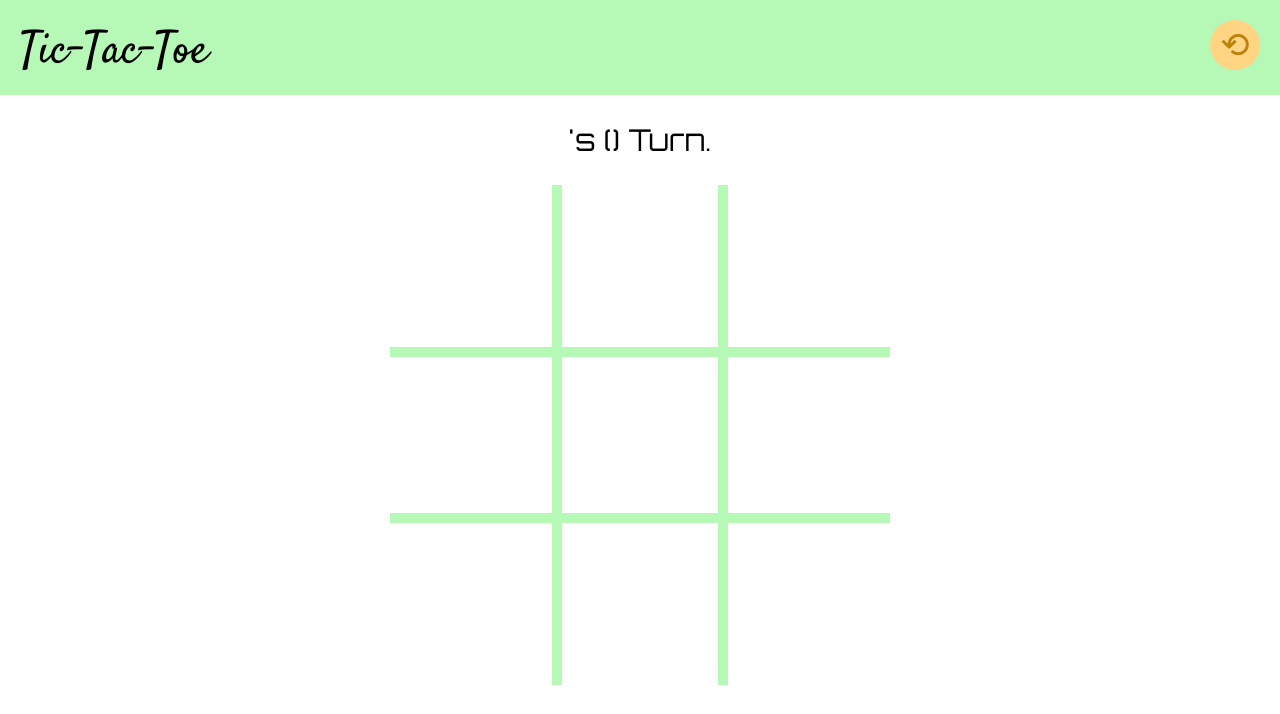
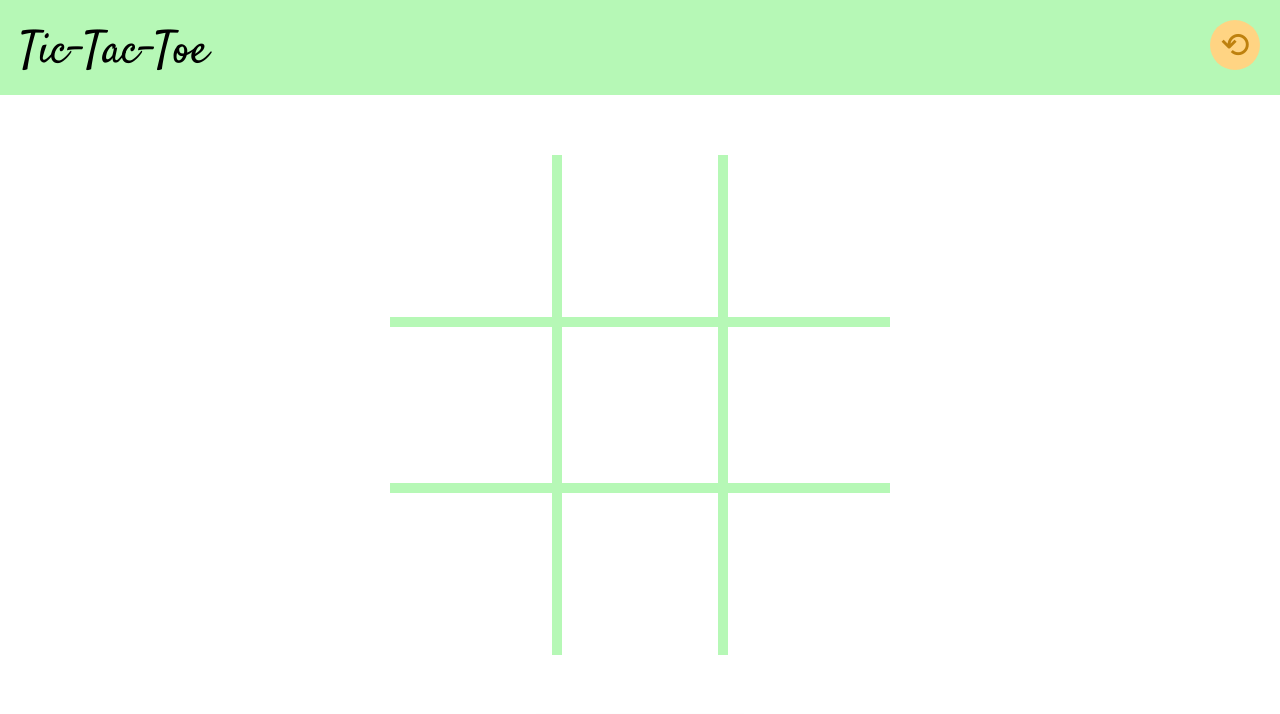
Before and after one commit to heykzhao/top_tictactoe, a plain HTML site: page index.html in a window 1280 px wide. Shown: the top 714 px of the page. Drawn offline with Linux system fonts and the light colour scheme.

Commit message:
Simplify div for message above grid, to utilize JS to manipulate details

```diff
--- a/index.html
+++ b/index.html
@@ -15,7 +15,7 @@
         <button class="reset-button">⟲</button>
     </div>
     <div class="game">
-        <div class="whos-turn"><span class="current-player-turn"></span><span>'s (</span><span class="current-player-marker"></span><span>) Turn.</span></div>
+        <div class="whos-turn"></div>
         <div class="game-board">
             <div class="square top left" data-index="0"></div>
             <div class="square top center" data-index="1"></div>
```
